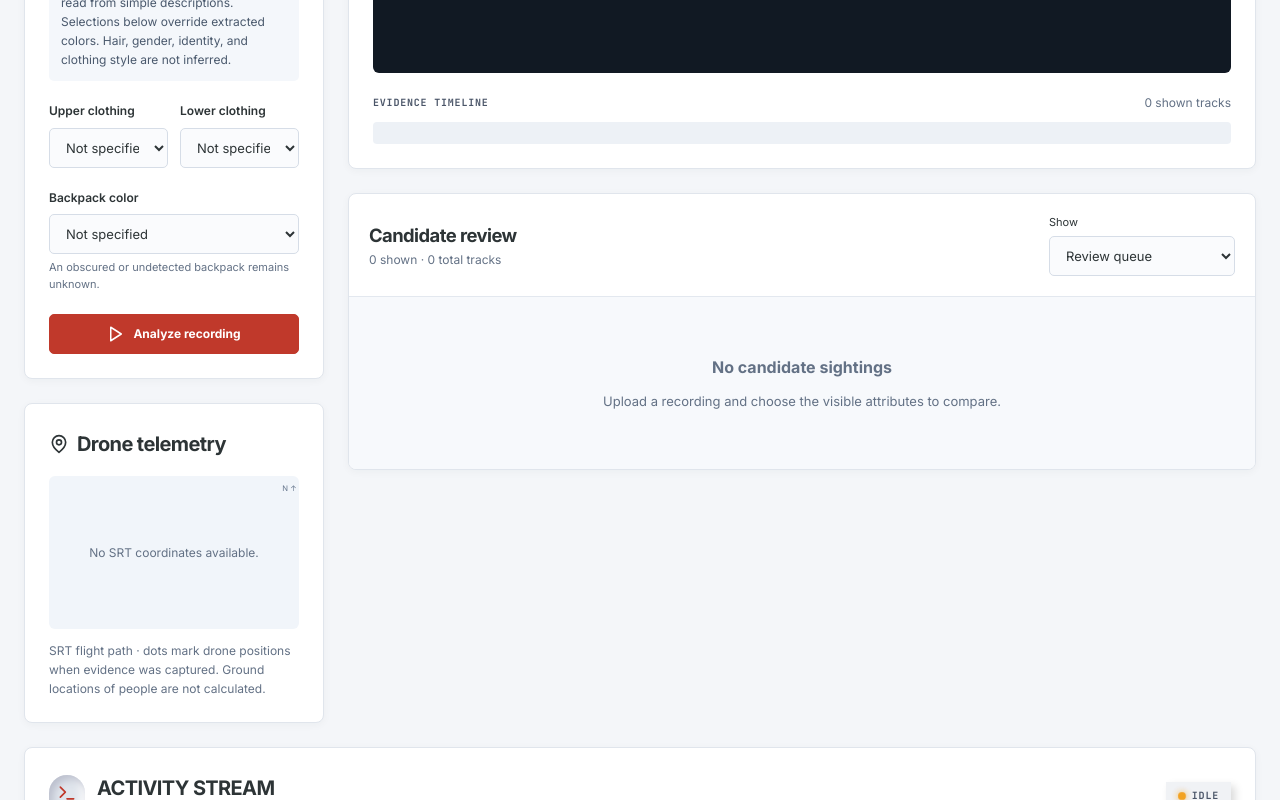
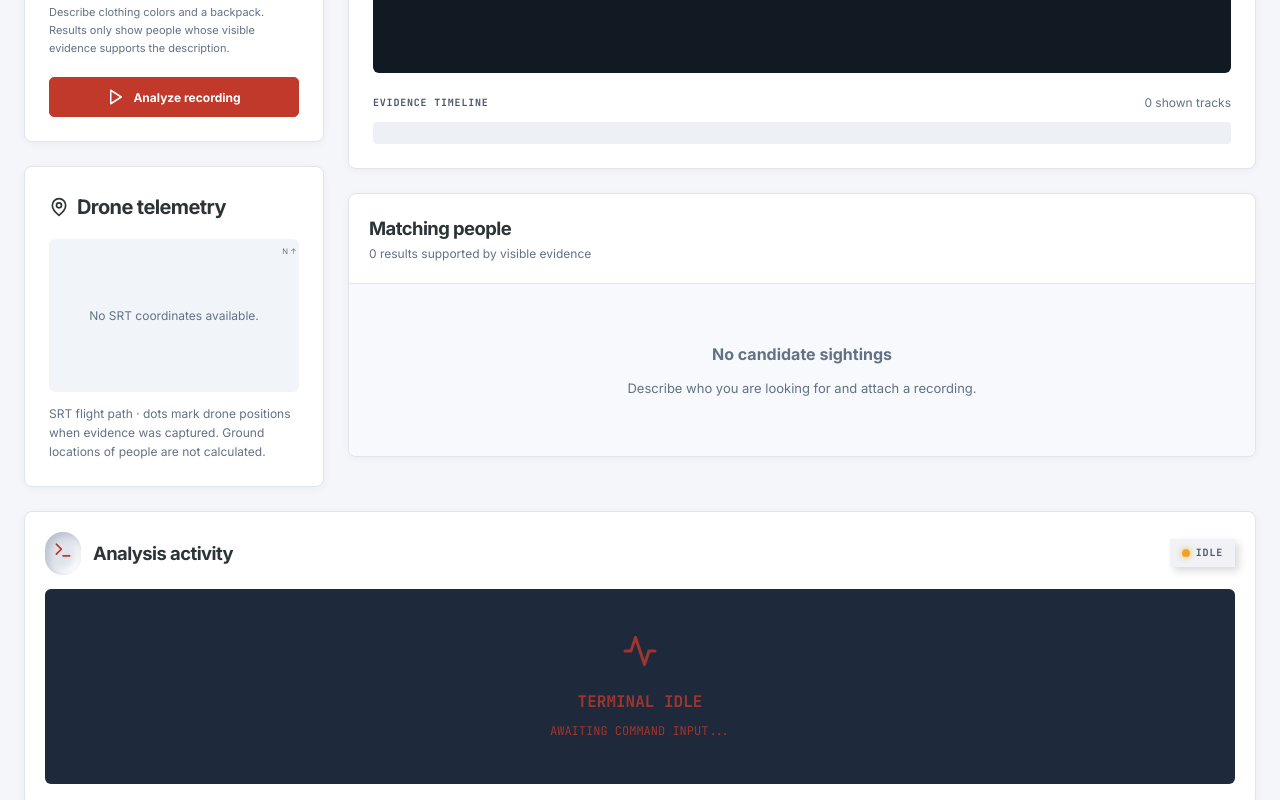
Before and after one commit to mikhail0777/AI_InTheStudio, a React (Vite) app in the folder frontend/: page / in a window 1280 px wide. Shown: the part 620-1420 px from the top of the page. Built offline with nearby package versions, Linux system fonts and the light colour scheme.

Commit message:
Simplify search UI and show matching people only

```diff
--- a/frontend/src/App.tsx
+++ b/frontend/src/App.tsx
@@ -9,7 +9,7 @@ import { TrackDetailModal } from './components/TrackDetailModal';
 import { AgentActivityFeed } from './components/AgentActivityFeed';
 import { TelemetryMap } from './components/TelemetryMap';
 import { SARReportModal } from './components/SARReportModal';
-import { candidateLabels, isReviewCandidate } from './review';
+import { isReviewCandidate } from './review';
 
 const activeStatuses = ['queued', 'analyzing', 'paused'];
 const messageOf = (error: unknown) => error instanceof Error ? error.message : 'Unexpected error. Please try again.';
@@ -26,7 +26,6 @@ export const App: React.FC = () => {
   const [uploadStage, setUploadStage] = useState('');
   const [controlPending, setControlPending] = useState(false);
   const [showReportModal, setShowReportModal] = useState(false);
-  const [filterClassification, setFilterClassification] = useState('review');
   const [error, setError] = useState('');
   const [connectionError, setConnectionError] = useState('');
   const generation = useRef(0);
@@ -66,7 +65,7 @@ export const App: React.FC = () => {
     generation.current += 1;
     setIsUploading(true); setError(''); setConnectionError(''); setMonitoredSessionId(null);
     setTracks([]); setTelemetry([]); setSelectedTrack(null); setVideoUrl(null); setJumpTimestamp(null);
-    setShowReportModal(false); setFilterClassification('review');
+    setShowReportModal(false);
     try {
       setUploadStage('Creating session');
       const created = await createSession(config);
@@ -117,20 +116,14 @@ export const App: React.FC = () => {
     generation.current += 1;
     setMonitoredSessionId(null); setSession(null); setTracks([]); setTelemetry([]); setSelectedTrack(null);
     setVideoUrl(null); setJumpTimestamp(null); setError(''); setConnectionError(''); setShowReportModal(false);
-    setFilterClassification('review');
   };
   const jumpTo = (seconds: number) => setJumpTimestamp({ seconds, key: Date.now() });
-  const filteredTracks = tracks.filter(track => {
-    if (filterClassification === 'all') return true;
-    if (filterClassification === 'review') return isReviewCandidate(track);
-    if (filterClassification === 'confirmed' || filterClassification === 'rejected') return track.human_feedback === filterClassification;
-    return track.classification === filterClassification;
-  });
+  const matchingTracks = tracks.filter(isReviewCandidate);
   const emptyDetail = isProcessing ? 'Candidates will appear when processing finishes.'
-    : session?.status === 'completed' ? tracks.length ? 'No tracks match this filter. Select All tracks to inspect other detections.' : 'No person tracks were returned. This does not establish that no person was present.'
+    : session?.status === 'completed' ? 'No person had enough visible evidence to match the description.'
     : session?.status === 'error' ? 'Processing stopped. Review the error above and retry with a new analysis.'
     : session?.status === 'cancelled' ? 'Analysis was cancelled. Start a new analysis to process the recording.'
-    : 'Upload a recording and choose the visible attributes to compare.';
+    : 'Describe who you are looking for and attach a recording.';
 
   return <div className="app-shell">
     <Header status={session} onNewMission={handleNewMission} onOpenReport={() => setShowReportModal(true)} isProcessing={isProcessing} isUploading={isUploading} controlPending={controlPending} onControl={handleControl} />
@@ -139,23 +132,17 @@ export const App: React.FC = () => {
     <main className="layout-grid">
       <div className="layout-column">
         <TargetForm onStartSession={handleStartSession} isProcessing={isProcessing} />
-        <TelemetryMap points={telemetry} tracks={filteredTracks} onSelectTrack={track => { setSelectedTrack(track); jumpTo(track.best_timestamp_seconds); }} />
+        <TelemetryMap points={telemetry} tracks={matchingTracks} onSelectTrack={track => { setSelectedTrack(track); jumpTo(track.best_timestamp_seconds); }} />
       </div>
       <div className="layout-column">
-        <VideoPlayer videoUrl={videoUrl} tracks={filteredTracks} status={session} selectedTrack={selectedTrack} onSelectTrack={setSelectedTrack} jumpTimestamp={jumpTimestamp?.seconds} jumpKey={jumpTimestamp?.key} />
+        <VideoPlayer videoUrl={videoUrl} tracks={matchingTracks} status={session} selectedTrack={selectedTrack} onSelectTrack={setSelectedTrack} jumpTimestamp={jumpTimestamp?.seconds} jumpKey={jumpTimestamp?.key} />
         <section className="card-module sightings-panel">
-          <div className="row-between sightings-heading"><div><h2>Candidate review</h2><p className="muted">{filteredTracks.length} shown · {tracks.length} total tracks</p></div>
-            <label className="filter-label">Show<select className="input-slot" value={filterClassification} onChange={event => setFilterClassification(event.target.value)}>
-              <option value="review">Review queue</option><option value="all">All tracks</option>
-              {Object.entries(candidateLabels).map(([value, label]) => <option value={value} key={value}>{label}</option>)}
-              <option value="confirmed">Confirmed by reviewer</option><option value="rejected">Rejected by reviewer</option>
-            </select></label>
-          </div>
-          <div className="sightings-grid">{filteredTracks.length ? filteredTracks.map(track => <TrackCard key={track.track_id} track={track} isSelected={selectedTrack?.track_id === track.track_id} onSelect={() => setSelectedTrack(track)} onJumpToTime={jumpTo} onFeedback={handleFeedback} />)
+          <div className="row-between sightings-heading"><div><h2>Matching people</h2><p className="muted">{matchingTracks.length} results supported by visible evidence</p></div></div>
+          <div className="sightings-grid">{matchingTracks.length ? matchingTracks.map(track => <TrackCard key={track.track_id} track={track} isSelected={selectedTrack?.track_id === track.track_id} onSelect={() => setSelectedTrack(track)} onJumpToTime={jumpTo} onFeedback={handleFeedback} />)
             : <div className="empty-state"><strong>{isProcessing ? 'Processing recording' : 'No candidate sightings'}</strong><p>{emptyDetail}</p></div>}</div>
         </section>
       </div>
-      <div className="layout-column activity-column"><AgentActivityFeed logs={session?.agent_logs || []} currentStage={uploadStage || session?.current_stage || 'idle'} /></div>
+      <div className="activity-column"><AgentActivityFeed logs={session?.agent_logs || []} currentStage={uploadStage || session?.current_stage || 'idle'} /></div>
     </main>
     <TrackDetailModal track={selectedTrack} onClose={() => setSelectedTrack(null)} onFeedback={handleFeedback} />
     {showReportModal && <SARReportModal status={session} tracks={tracks} onClose={() => setShowReportModal(false)} />}
--- a/frontend/src/components/AgentActivityFeed.tsx
+++ b/frontend/src/components/AgentActivityFeed.tsx
@@ -15,17 +15,16 @@ export const AgentActivityFeed: React.FC<AgentActivityFeedProps> = ({ logs, curr
   }, [logs]);
 
   return (
-    <div className="card-module" style={{ height: '100%', overflow: 'hidden', display: 'flex', flexDirection: 'column', padding: '24px' }}>
+    <div className="card-module activity-panel">
       <div className="screws" />
 
-      <div style={{ display: 'flex', alignItems: 'center', justifyContent: 'space-between', marginBottom: '24px', zIndex: 10 }}>
+      <div className="activity-header">
         <div style={{ display: 'flex', alignItems: 'center', gap: '12px' }}>
           <div style={{ padding: '8px', background: 'var(--bg-chassis)', boxShadow: 'var(--shadow-recessed)', borderRadius: 'var(--radius-full)' }}>
             <Terminal size={20} color="var(--accent-orange)" />
           </div>
           <div>
-            <h2 style={{ fontSize: '1.25rem', margin: 0 }}>ACTIVITY STREAM</h2>
-            <div className="status-label">DIAGNOSTIC TERMINAL</div>
+            <h2 style={{ fontSize: '1.15rem', margin: 0 }}>Analysis activity</h2>
           </div>
         </div>
         <div className="status-label" style={{ display: 'flex', alignItems: 'center', gap: '6px', background: 'var(--bg-panel)', padding: '6px 12px', borderRadius: 'var(--radius-sm)', boxShadow: 'var(--shadow-sharp)' }}>
@@ -34,17 +33,7 @@ export const AgentActivityFeed: React.FC<AgentActivityFeedProps> = ({ logs, curr
         </div>
       </div>
 
-      <div className="screen-panel" style={{
-        flex: 1,
-        overflowY: 'auto',
-        padding: '16px',
-        display: 'flex',
-        flexDirection: 'column',
-        gap: '8px',
-        fontFamily: 'var(--font-mono)',
-        fontSize: '13px',
-        zIndex: 10
-      }}>
+      <div className="activity-log">
         {logs.length === 0 ? (
           <div style={{ color: 'var(--accent-orange)', textAlign: 'center', margin: 'auto', padding: '32px', opacity: 0.8 }}>
             <Activity size={36} style={{ margin: '0 auto 16px' }} />
@@ -52,23 +41,11 @@ export const AgentActivityFeed: React.FC<AgentActivityFeedProps> = ({ logs, curr
             <p style={{ fontSize: '12px', marginTop: '8px' }}>AWAITING COMMAND INPUT...</p>
           </div>
         ) : (
-          logs.map((log, idx) => (
-            <div
-              key={idx}
-              style={{
-                display: 'flex',
-                gap: '12px',
-                alignItems: 'flex-start',
-                lineHeight: '1.5',
-                color: log.level === 'match' ? '#22c55e' : (log.level === 'warning' ? '#eab308' : '#f8fafc'),
-                opacity: 0.9
-              }}
-            >
-              <span style={{ color: '#94a3b8', flexShrink: 0 }}>[{log.timestamp}]</span>
-              <span style={{ fontWeight: 700, flexShrink: 0, minWidth: '95px' }}>
-                [{log.step}]
-              </span>
-              <span style={{ flex: 1, wordBreak: 'break-word', whiteSpace: 'pre-wrap' }}>{log.message}</span>
+          logs.slice(-12).map((log, idx) => (
+            <div key={idx} className={`activity-entry ${log.level}`}>
+              <span className="activity-time">{log.timestamp}</span>
+              <strong>{log.step.replace(/_/g, ' ')}</strong>
+              <span>{log.message}</span>
             </div>
           ))
         )}
--- a/frontend/src/components/TargetForm.tsx
+++ b/frontend/src/components/TargetForm.tsx
@@ -7,13 +7,8 @@ interface TargetFormProps {
   isProcessing: boolean;
 }
 
-const colors = ['black', 'white', 'gray', 'red', 'orange', 'yellow', 'green', 'blue', 'purple', 'pink', 'brown', 'beige'];
-
 export const TargetForm: React.FC<TargetFormProps> = ({ onStartSession, isProcessing }) => {
   const [description, setDescription] = useState('');
-  const [upperColor, setUpperColor] = useState('');
-  const [lowerColor, setLowerColor] = useState('');
-  const [backpack, setBackpack] = useState('');
   const [videoFile, setVideoFile] = useState<File | null>(null);
   const [srtFile, setSrtFile] = useState<File | null>(null);
   const [error, setError] = useState('');
@@ -25,9 +20,6 @@ export const TargetForm: React.FC<TargetFormProps> = ({ onStartSession, isProces
     if (videoFile.size > 2 * 1024 ** 3) { setError('The recording must be smaller than 2 GB.'); return; }
     onStartSession({
       free_text_description: description.trim(),
-      upper_clothing_color: upperColor || undefined,
-      lower_clothing_color: lowerColor || undefined,
-      backpack: backpack ? `${backpack} backpack` : undefined,
       required_attributes: [], optional_attributes: [], negative_attributes: [],
       min_alert_confidence: 0.65,
     }, videoFile, srtFile || undefined);
@@ -45,16 +37,9 @@ export const TargetForm: React.FC<TargetFormProps> = ({ onStartSession, isProces
           <input id="telemetry-upload" type="file" accept=".srt" className="input-slot" onChange={e => setSrtFile(e.target.files?.[0] || null)} />
           <small className="muted">SRT from the same recording supplies drone position and altitude.</small>
         </div>
-        <div><label className="field-label" htmlFor="target-description">Description for the reviewer</label>
-          <textarea id="target-description" className="input-slot" rows={3} value={description} onChange={e => setDescription(e.target.value)} placeholder="For example: green long-sleeve top, black pants, black backpack." />
-        </div>
-        <div className="form-hint">Clothing colors and backpacks can be read from simple descriptions. Selections below override extracted colors. Hair, gender, identity, and clothing style are not inferred.</div>
-        <div className="form-color-grid">
-          <div><label className="field-label" htmlFor="upper-color">Upper clothing</label><select id="upper-color" className="input-slot" value={upperColor} onChange={e => setUpperColor(e.target.value)}><option value="">Not specified</option>{colors.map(c => <option key={c} value={c}>{c}</option>)}</select></div>
-          <div><label className="field-label" htmlFor="lower-color">Lower clothing</label><select id="lower-color" className="input-slot" value={lowerColor} onChange={e => setLowerColor(e.target.value)}><option value="">Not specified</option>{colors.map(c => <option key={c} value={c}>{c}</option>)}</select></div>
-        </div>
-        <div><label className="field-label" htmlFor="backpack-color">Backpack color</label><select id="backpack-color" className="input-slot" value={backpack} onChange={e => setBackpack(e.target.value)}><option value="">Not specified</option>{colors.map(c => <option key={c} value={c}>{c}</option>)}</select>
-          <small className="muted">An obscured or undetected backpack remains unknown.</small>
+        <div><label className="field-label" htmlFor="target-description">Who are you looking for?</label>
+          <textarea id="target-description" className="input-slot search-description" rows={5} value={description} onChange={e => setDescription(e.target.value)} placeholder="For example: person wearing a green long-sleeve top, black pants, and a black backpack." required />
+          <small className="muted">Describe clothing colors and a backpack. Results only show people whose visible evidence supports the description.</small>
         </div>
         {error && <p role="alert" className="error-message">{error}</p>}
         <button type="submit" className="btn-industrial btn-primary" disabled={isProcessing}><Play size={18} />{isProcessing ? 'Analysis in progress' : 'Analyze recording'}</button>
--- a/frontend/src/index.css
+++ b/frontend/src/index.css
@@ -335,7 +335,7 @@ body { background: #f4f6f9; }
 .header-actions { gap: 12px; flex-wrap: wrap; }
 .session-progress { display: flex; flex-direction: column; font-size: 12px; margin-right: 8px; }
 .session-progress strong { text-transform: capitalize; }
-.layout-grid { padding: 24px; grid-template-columns: 300px minmax(0, 1fr) 290px; gap: 24px; }
+.layout-grid { padding: 24px; grid-template-columns: 320px minmax(0, 1fr); gap: 24px; }
 .layout-column { display: flex; flex-direction: column; gap: 24px; min-width: 0; }
 .card-module { background: #fff; border: 1px solid #e0e5ec; border-radius: 8px; transition: none; }
 .card-module:hover { transform: none; box-shadow: var(--shadow-card); }
@@ -354,7 +354,7 @@ button:focus-visible, a:focus-visible, .map-marker:focus-visible { outline: 2px
 .row-between { display: flex; align-items: center; justify-content: space-between; gap: 12px; flex-wrap: wrap; }
 .target-fields { border: 0; display: flex; flex-direction: column; gap: 20px; min-width: 0; }
 .field-label { display: flex; align-items: center; gap: 6px; font-size: 12px; font-weight: 600; margin-bottom: 7px; }
-.form-color-grid { display: grid; grid-template-columns: 1fr 1fr; gap: 12px; }
+.search-description { min-height: 128px; resize: vertical; line-height: 1.5; }
 .target-fields small { display: block; font-size: 11px; margin-top: 5px; }
 .form-hint { padding: 12px; background: #f4f7fb; border-radius: 5px; font-size: 12px; color: #4a596d; }
 .app-notice { margin: 20px 24px 0; padding: 14px 18px; border: 1px solid #d6dde7; border-radius: 6px; background: white; }
@@ -418,9 +418,17 @@ button:focus-visible, a:focus-visible, .map-marker:focus-visible { outline: 2px
 .report-grid { display: grid; grid-template-columns: repeat(auto-fit, minmax(250px, 1fr)); gap: 16px; }
 .report-candidate { display: flex; gap: 14px; padding: 14px; border: 1px solid #e1e7ef; font-size: 12px; }
 .report-candidate img { width: 72px; height: 96px; background: #edf1f6; }
+.activity-column { grid-column: 1 / -1; min-width: 0; }
+.activity-panel { padding: 20px; overflow: hidden; }
+.activity-header { display: flex; align-items: center; justify-content: space-between; gap: 16px; margin-bottom: 14px; flex-wrap: wrap; }
+.activity-log { max-height: 260px; overflow-y: auto; padding: 12px 16px; border-radius: 6px; background: #1e293b; color: #e8eef6; font: 12px/1.5 var(--font-mono); }
+.activity-entry { display: grid; grid-template-columns: 70px 130px minmax(0, 1fr); gap: 12px; padding: 7px 0; border-bottom: 1px solid rgba(255,255,255,.08); }
+.activity-entry:last-child { border-bottom: 0; }
+.activity-entry strong { color: #f4c7bf; text-transform: lowercase; overflow-wrap: anywhere; }
+.activity-entry > span:last-child { min-width: 0; overflow-wrap: anywhere; white-space: normal; }
+.activity-time { color: #9eacbf; }
 @media (max-width: 1380px) {
   .layout-grid { grid-template-columns: 300px minmax(0, 1fr); }
-  .activity-column { grid-column: 1 / -1; max-height: 340px; }
 }
 @media (max-width: 850px) {
   .layout-grid { grid-template-columns: minmax(0, 1fr); padding: 16px; }
@@ -429,4 +437,6 @@ button:focus-visible, a:focus-visible, .map-marker:focus-visible { outline: 2px
   .modal-overlay { padding: 10px; }
   .modal-content { padding: 20px; }
   .header-actions { gap: 8px; }
+  .activity-entry { grid-template-columns: 62px minmax(0, 1fr); gap: 8px; }
+  .activity-entry > span:last-child { grid-column: 1 / -1; }
 }
```
Also changed, not shown: 1 other file (tests, documents, lock files or other folders).
